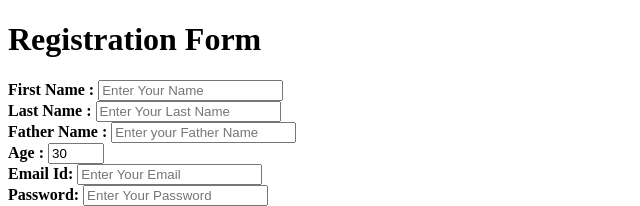
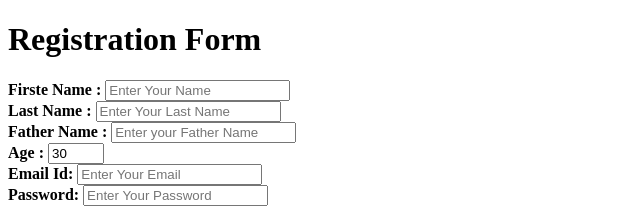
Before and after one commit to ChandanPatel01/Html_practice_repo, a plain HTML site: page Index1.html in a window 1280 px wide. Shown: the top 206 px of the page, 0-640 px from the left. Drawn offline with Linux system fonts and the light colour scheme.

Commit message:
modify file

```diff
--- a/Index1.html
+++ b/Index1.html
@@ -13,7 +13,7 @@
         <H1><b> Registration Form</b></H1>
         <div class="form-content">
             <form action="Login">
-                <label for="fname"><b>First Name :</b></label>
+                <label for="fname"><b>Firste Name :</b></label>
                 <input type="text" id="fname" placeholder="Enter Your Name" required><br>
 
                 <label for="lname"><b>Last Name :</b></label>
```
